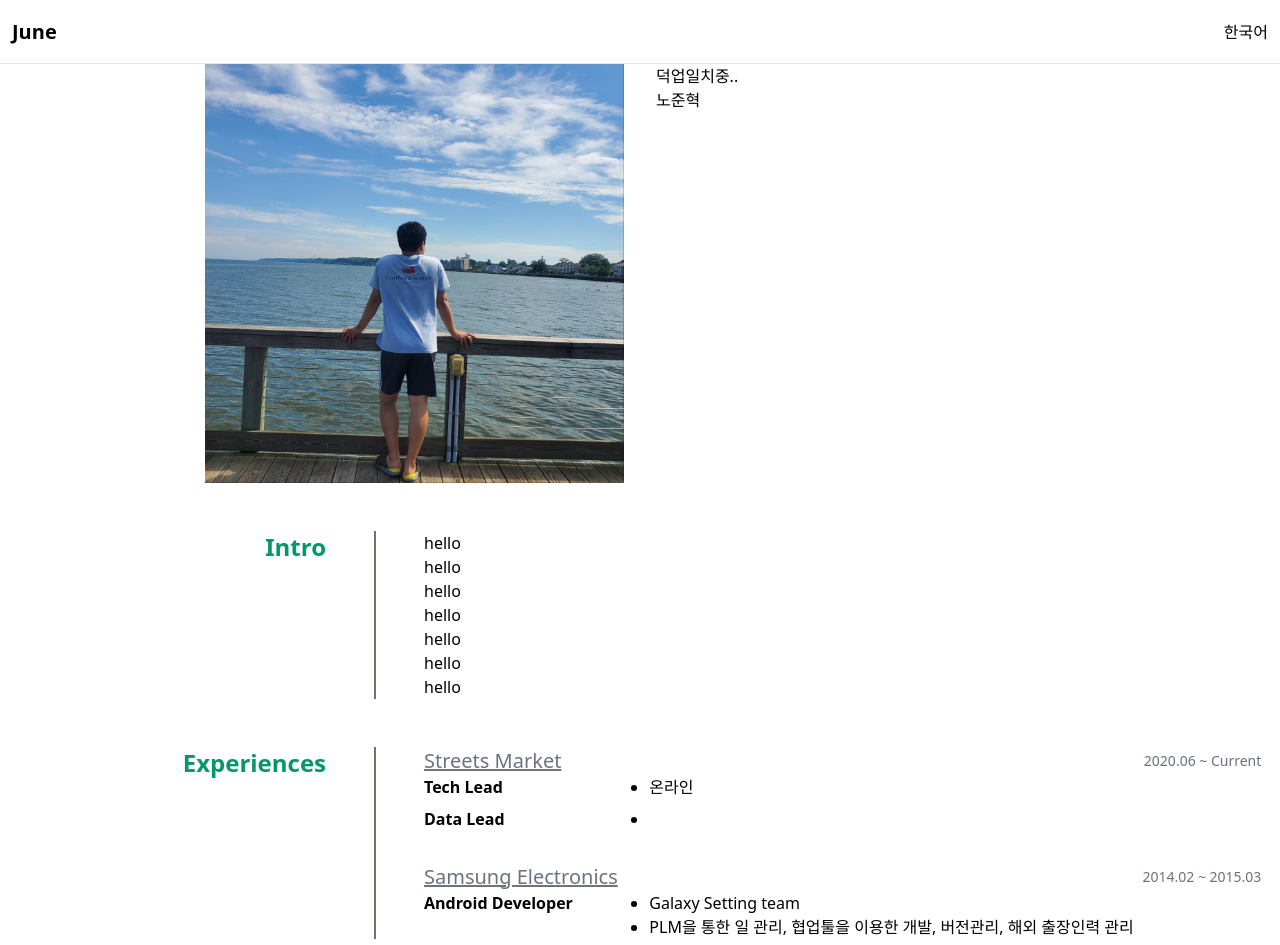
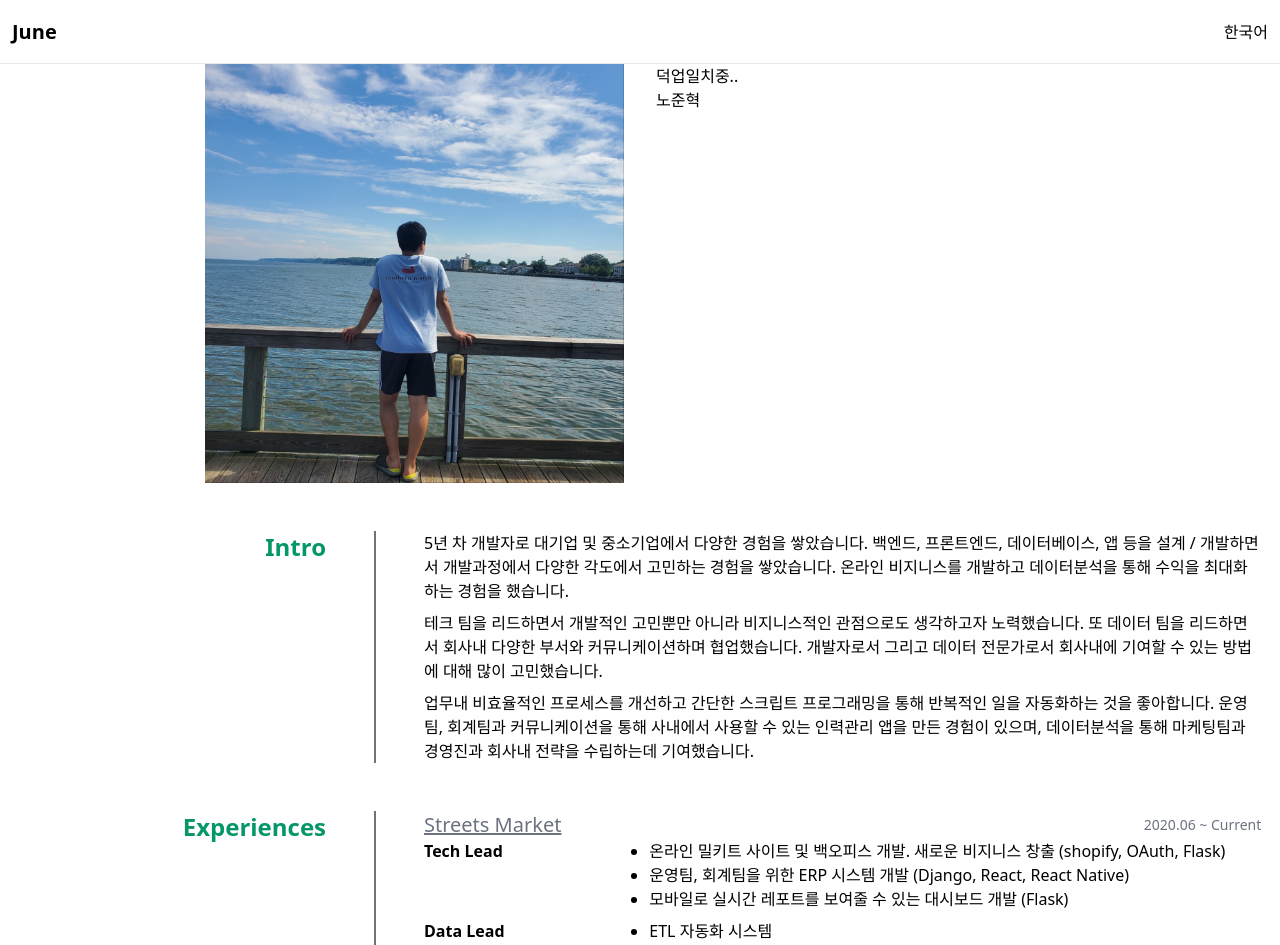
Before and after one commit to texasroh/texasroh.github.io, a React (Create React App) app: page / in a window 1280 px wide. Shown: the top 945 px of the page. Built offline with nearby package versions, Linux system fonts and the light colour scheme.

Commit message:
add experiences and intro

```diff
--- a/src/sections/home/Experiences.tsx
+++ b/src/sections/home/Experiences.tsx
@@ -19,13 +19,24 @@ const Experiences = () => {
             <li className="flex flex-col md:flex-row">
               <div className="basis-1/4 font-bold">Tech Lead</div>
               <ul className="ml-4 list-disc">
-                <li>온라인 </li>
+                <li>
+                  온라인 밀키트 사이트 및 백오피스 개발. 새로운 비지니스 창출
+                  (shopify, OAuth, Flask)
+                </li>
+                <li>
+                  운영팀, 회계팀을 위한 ERP 시스템 개발 (Django, React, React
+                  Native)
+                </li>
+                <li>
+                  모바일로 실시간 레포트를 보여줄 수 있는 대시보드 개발 (Flask)
+                </li>
               </ul>
             </li>
             <li className="flex flex-col md:flex-row">
               <div className="basis-1/4 font-bold">Data Lead</div>
               <ul className="ml-4 list-disc">
-                <li></li>
+                <li>ETL 자동화 시스템</li>
+                <li>수요 예측과 새로운 상품도입에 관한 분석</li>
               </ul>
             </li>
           </ul>
--- a/src/sections/home/Intro.tsx
+++ b/src/sections/home/Intro.tsx
@@ -3,13 +3,28 @@ import HomeSection from "../../components/HomeSection";
 const Intro = () => {
   return (
     <HomeSection title="Intro">
-      <div>hello</div>
-      <div>hello</div>
-      <div>hello</div>
-      <div>hello</div>
-      <div>hello</div>
-      <div>hello</div>
-      <div>hello</div>
+      <div className="space-y-2">
+        <p>
+          5년 차 개발자로 대기업 및 중소기업에서 다양한 경험을 쌓았습니다.
+          백엔드, 프론트엔드, 데이터베이스, 앱 등을 설계 / 개발하면서
+          개발과정에서 다양한 각도에서 고민하는 경험을 쌓았습니다. 온라인
+          비지니스를 개발하고 데이터분석을 통해 수익을 최대화하는 경험을
+          했습니다.
+        </p>
+        <p>
+          테크 팀을 리드하면서 개발적인 고민뿐만 아니라 비지니스적인 관점으로도
+          생각하고자 노력했습니다. 또 데이터 팀을 리드하면서 회사내 다양한
+          부서와 커뮤니케이션하며 협업했습니다. 개발자로서 그리고 데이터
+          전문가로서 회사내에 기여할 수 있는 방법에 대해 많이 고민했습니다.
+        </p>
+        <p>
+          업무내 비효율적인 프로세스를 개선하고 간단한 스크립트 프로그래밍을
+          통해 반복적인 일을 자동화하는 것을 좋아합니다. 운영팀, 회계팀과
+          커뮤니케이션을 통해 사내에서 사용할 수 있는 인력관리 앱을 만든 경험이
+          있으며, 데이터분석을 통해 마케팅팀과 경영진과 회사내 전략을 수립하는데
+          기여했습니다.
+        </p>
+      </div>
     </HomeSection>
   );
 };
```
